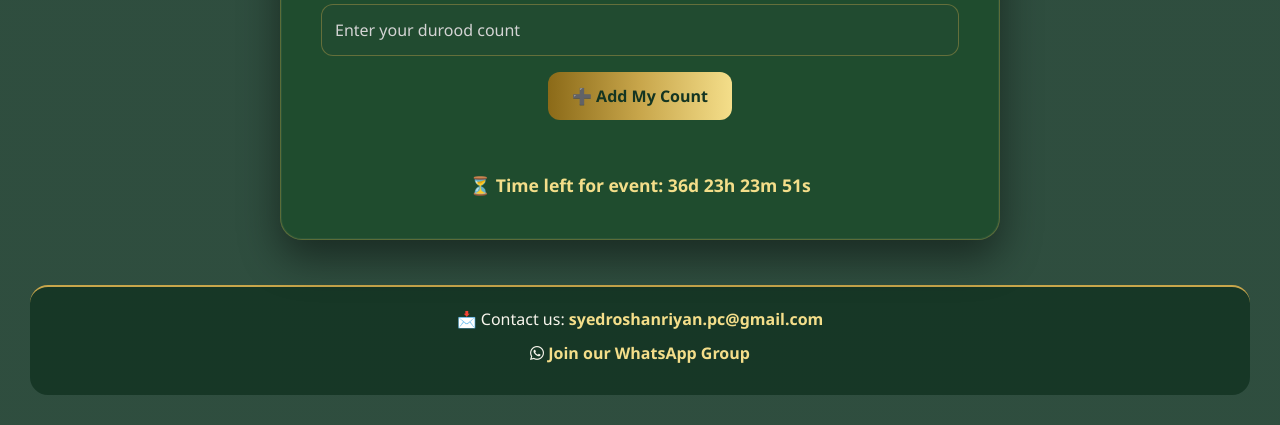
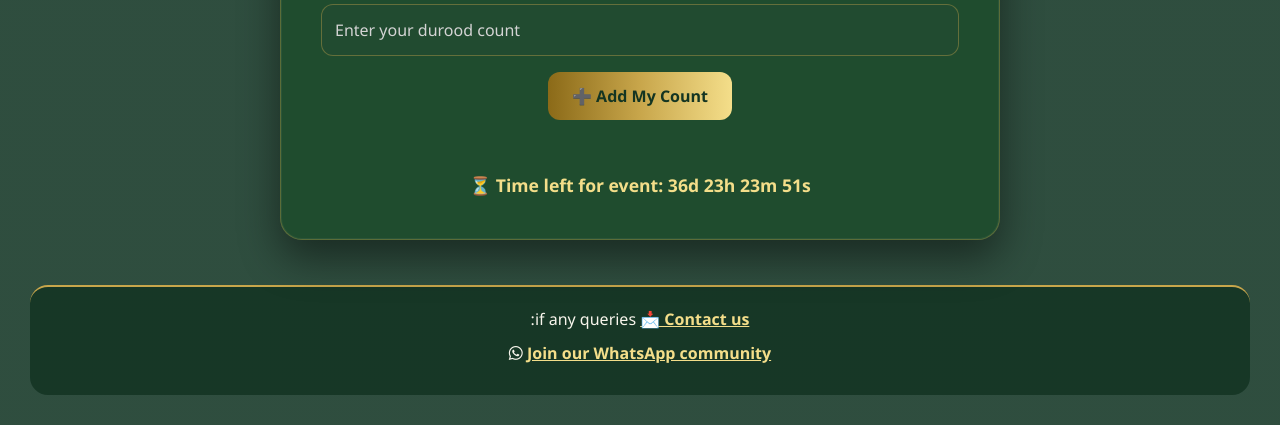
Before and after one commit to syedroshanriyan-pc/duroodcamp, a Flask app: page / in a window 1280 px wide. Shown: the part 754-1179 px from the top of the page. Run offline with Flask 3, Linux system fonts and the light colour scheme; the visitor is signed in with stand-in values (Sample User, id 1); data that the repository does not hold is empty.

Commit message:
Update index.html

```diff
--- a/templates/index.html
+++ b/templates/index.html
@@ -485,10 +485,10 @@ footer a:hover{
 
   <!-- Footer Section -->
   <footer>
-    <p>📩 Contact us: <a href="mailto:syedroshanriyan.pc@gmail.com">syedroshanriyan.pc@gmail.com</a> </p>
+    <p>:if any queries<a href="mailto:syedroshanriyan.pc@gmail.com"> <u>📩 Contact us</u></a> </p>
     <p>
       <i class="fab fa-whatsapp"></i>
-      <a href="https://chat.whatsapp.com/LkZtbaCuszv2Roai69brL7" target="_blank">Join our WhatsApp Group</a>
+      <a href="https://chat.whatsapp.com/IeJNG9GFMwt4n27Xa8acZe" target="_blank"> <u>Join our WhatsApp community</u></a>
     </p>
   </footer>
 
```
